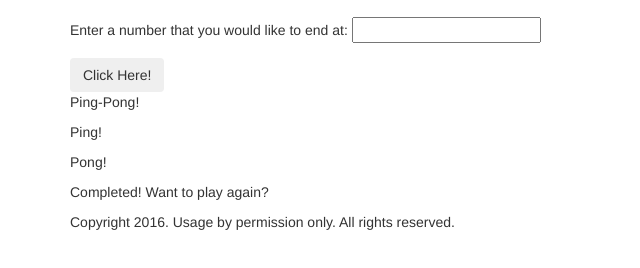
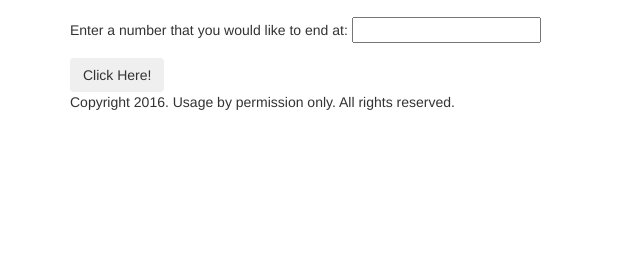
Before and after one commit to 4rob2/pingpong, a plain HTML site: page index.html in a window 1280 px wide. Shown: the part 86-354 px from the top of the page, without its empty margins (0-640 px from the left). Drawn offline with nearby package versions, Linux system fonts and the light colour scheme.

Commit message:
add restart files

```diff
--- a/css/styles.css
+++ b/css/styles.css
@@ -18,27 +18,7 @@
   font-style: oblique;
   color: white;
 }
-#pingpong {
-  display: none;
-  font-size: 18pt;
-  font-weight: bolder;
 
-}
-
-  #ping {
-  display: none;
-  font-size: 18pt;
-  font-weight: bolder;
-}
-
-  #pong {
-  display: none;
-  font-size: 18pt;
-  font-weight: bolder;
-}
-  #completed {
-  display: none;
-}
 
   .header {
   height: 100%; font-size: 144pt; background-color: #ffff00;
--- a/index.html
+++ b/index.html
@@ -25,18 +25,7 @@
         </div>
       <button type="submit" class="btn">Click Here!</button>
     </form>
-    <div id="pingpong">
-      <p>Ping-Pong!</p>
-    </div>
-    <div id="ping">
-      <p>Ping!</p>
-    </div>
-    <div id="pong">
-      <p>Pong!</p>
-    </div>
-    <div id="completed">
-      <p> Completed! Want to play again?</p>
-    </div>
+
     <div id=footer>
       <p> Copyright 2016. Usage by permission only. All rights reserved.</p>
     </div>
--- a/js/scripts.js
+++ b/js/scripts.js
@@ -14,8 +14,17 @@ $(document).ready(function() {
      document.write("ping" + "<br/>");
      else
        document.write((i) + "<br/>");
-        $("#completed").show();
-      event.preventDefault();
+
+    event.preventDefault();
    }
+   var ask = prompt("Want to play again?");
+      if (ask = "true"){
+        return
+
+    {
+
+      }
+    }
+
   })
 });
```
